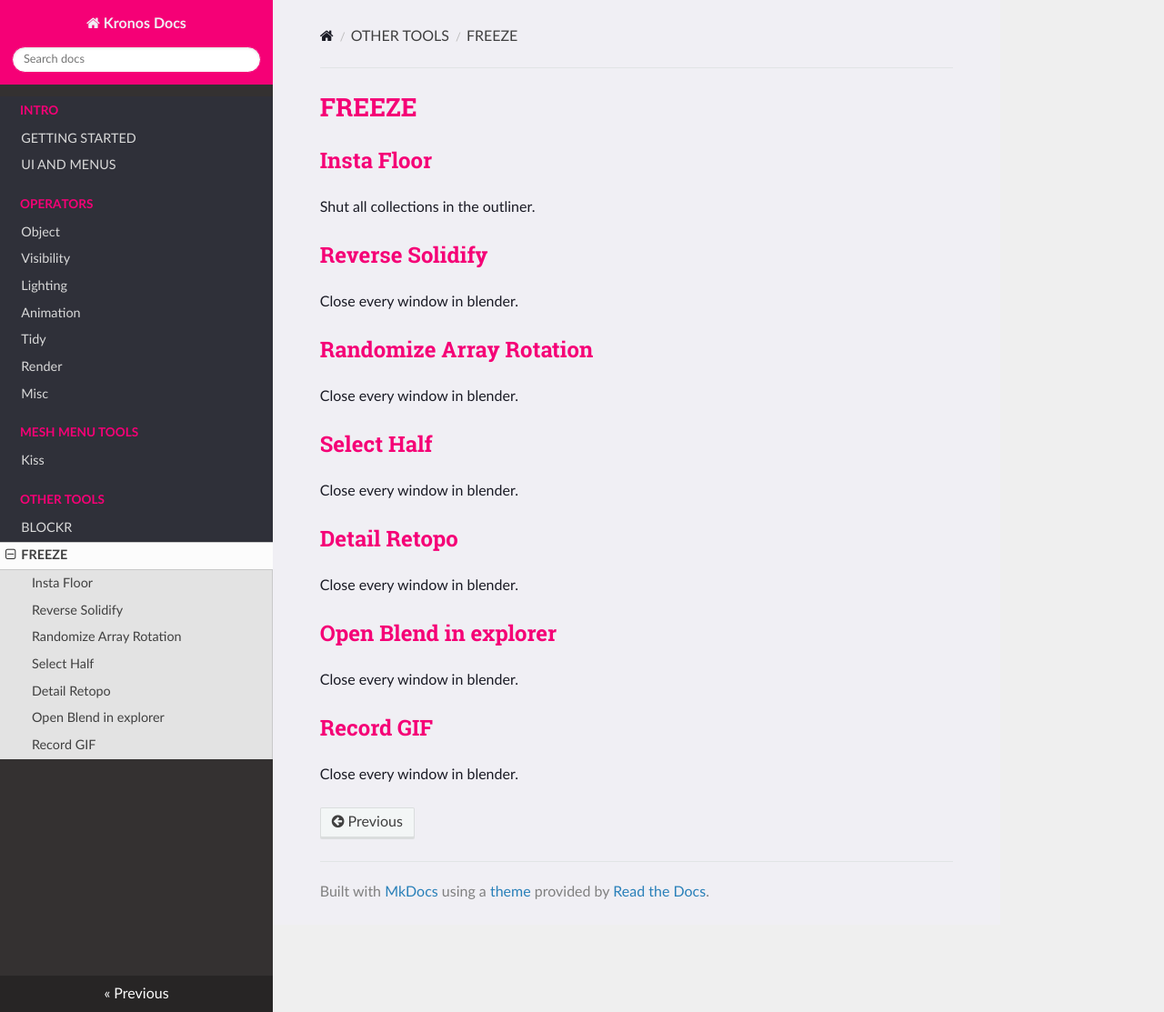
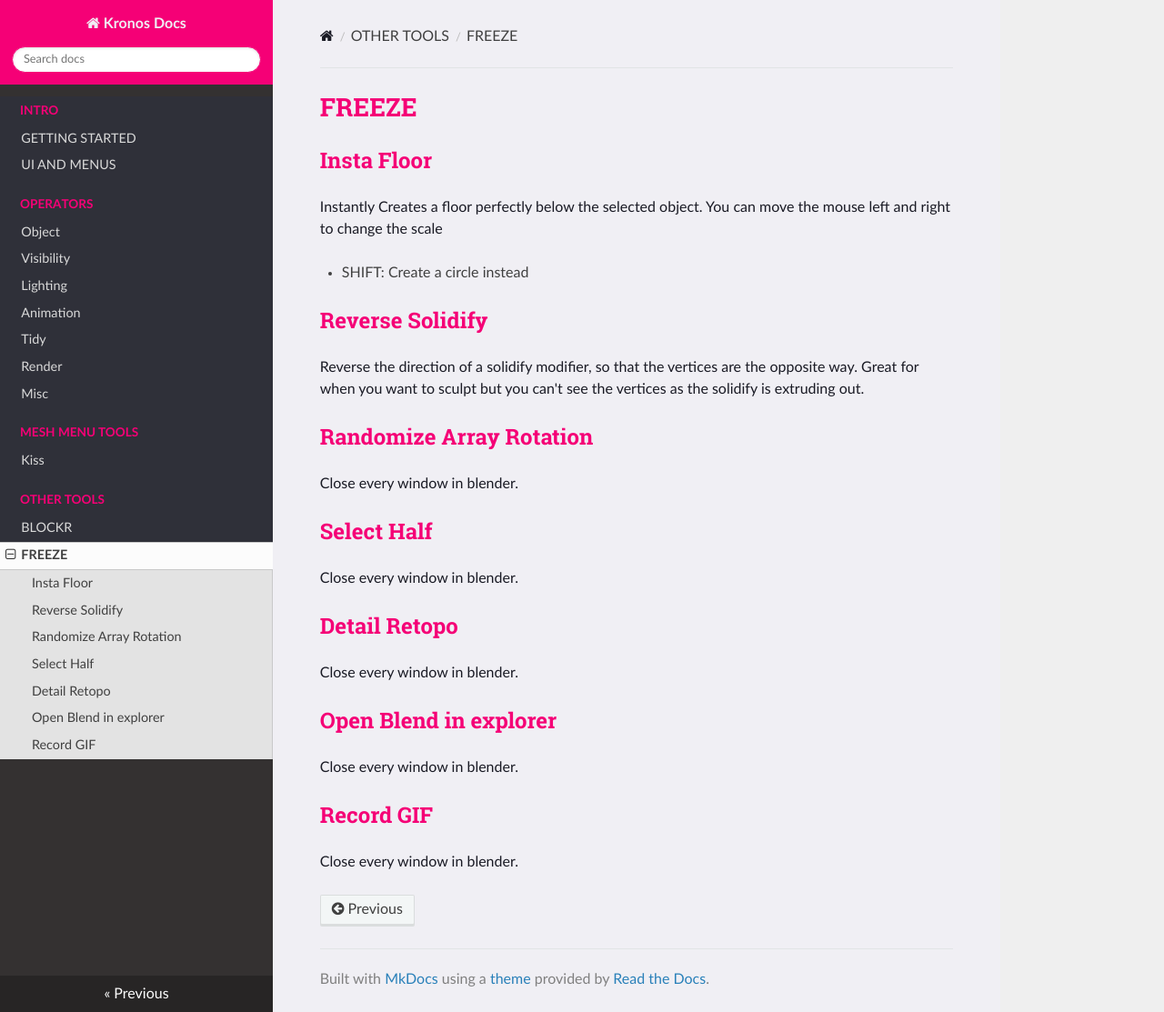
Before and after one commit to CGLIFE7/KronosDocs, an MkDocs documentation site: the page built from docs/docs/tutorial/freeze.md, in a window 1280 px wide and 1113 px high. Shown: the whole window at 91% size. Built offline with MkDocs 1.6.1, drawn with Linux system fonts in a browser that asks for light colours; nearby versions of some CDN libraries.

Commit message:
Update freeze.md

```diff
--- a/docs/docs/tutorial/freeze.md
+++ b/docs/docs/tutorial/freeze.md
@@ -4,11 +4,14 @@
 
 ## Insta Floor
 
-Shut all collections in the outliner.
+Instantly Creates a floor perfectly below the selected object. You can move the mouse left and right to change the scale
+
+- SHIFT: Create a circle instead
 
 ## Reverse Solidify
 
-Close every window in blender.
+Reverse the direction of a solidify modifier, so that the vertices are the opposite way. Great for when you want to sculpt but you can't
+see the vertices as the solidify is extruding out.
 
 ## Randomize Array Rotation
 
```
